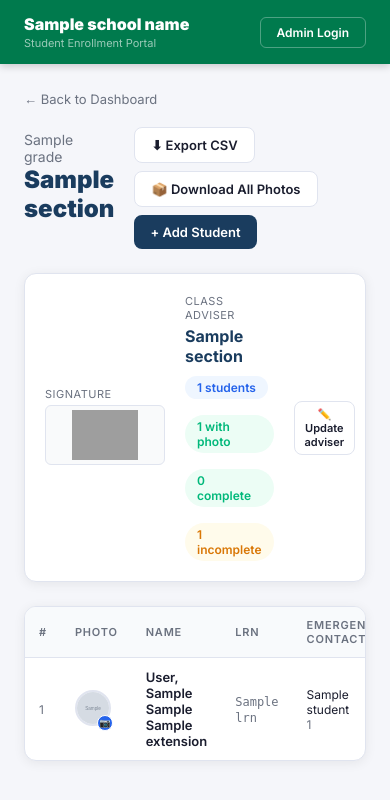
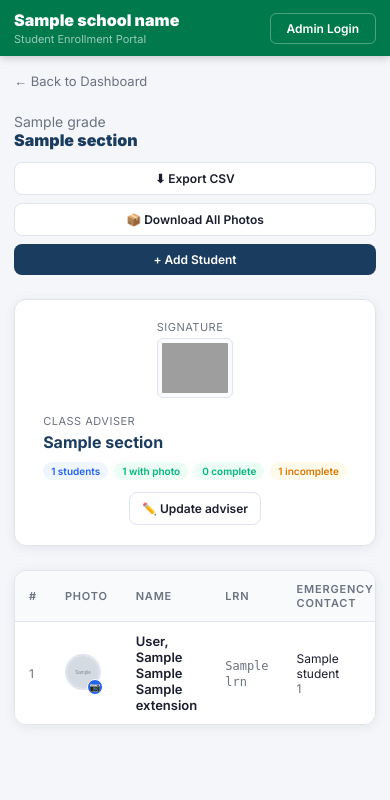
Before and after one commit to CharmeineC/ces-teacher-portal, a Flask app: template templates/section_detail.html in a window 390 px wide. Shown: the top 800 px of the page. Run offline with Flask 3, Linux system fonts and the light colour scheme; the template is opened without the code that fills it: most values are stand-ins (such as "Sample title", 1, 10 or a date in 2020); grey boxes marked "Sample" are stand-in pictures; grey boxes are pictures that could not be loaded.

Commit message:
Update section_detail.html

```diff
--- a/templates/section_detail.html
+++ b/templates/section_detail.html
@@ -73,6 +73,33 @@ tbody tr:hover{background:#f9fafb;}
 .photo-upload-zone{border:2px dashed var(--border);border-radius:10px;padding:14px;text-align:center;cursor:pointer;}
 .photo-upload-zone:hover{border-color:var(--blue);}
 .photo-hint{font-size:12px;color:var(--muted);}
+
+/* ── Mobile Responsive ── */
+@media(max-width:768px){
+  .topbar{padding:10px 14px;}
+  .content{padding:14px;max-width:100%;}
+  .page-header{grid-template-columns:1fr;gap:12px;}
+  .page-header > div:last-child{display:flex;gap:8px;flex-wrap:wrap;}
+  .section-title{font-size:18px;}
+  .adviser-card{flex-direction:column;gap:12px;}
+  .adviser-sig{width:100%;max-width:200px;}
+  .adviser-no-sig{width:100%;max-width:200px;}
+  .stat-row{gap:6px;}
+  .stat-pill{font-size:10px;padding:3px 8px;}
+  .table-wrap{overflow-x:auto;}
+  table{min-width:650px;}
+  .modal{max-width:100%;margin:0;border-radius:16px 16px 0 0;position:fixed;bottom:0;left:0;right:0;max-height:85vh;}
+  .modal-backdrop{align-items:flex-end;padding:0;}
+  .form-row-2,.form-row-3{grid-template-columns:1fr;}
+  .btn{padding:8px 12px;font-size:12px;}
+}
+
+@media(max-width:420px){
+  .section-title{font-size:16px;}
+  .page-header > div:last-child{flex-direction:column;}
+  .page-header > div:last-child a,
+  .page-header > div:last-child button{width:100%;justify-content:center;}
+}
 </style>
 </head>
 <body>
```
